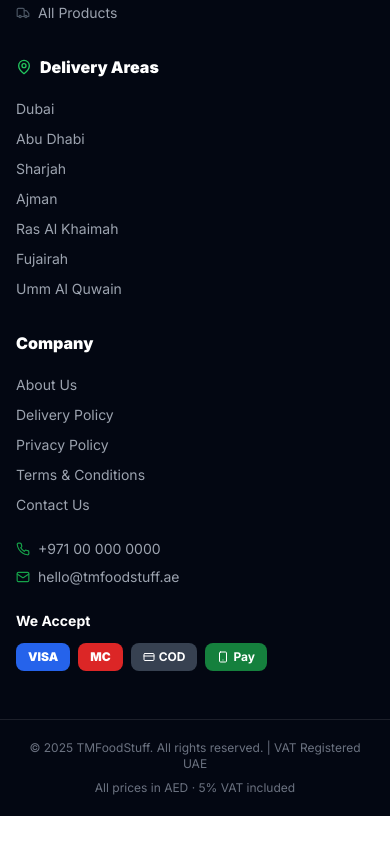
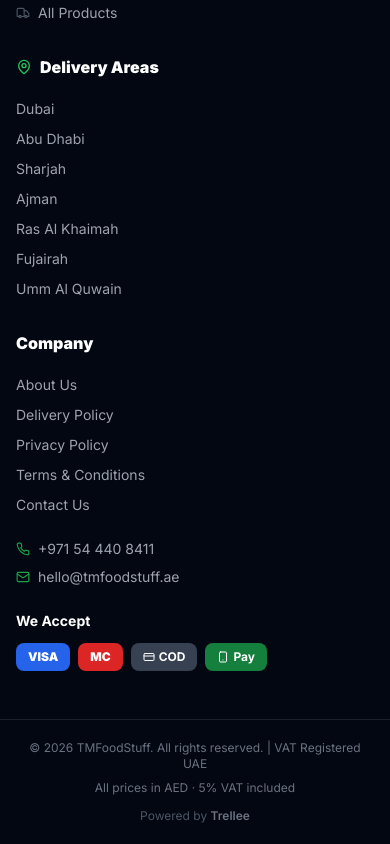
Before and after one commit to Suefyawn/TMFoodStuff, a Next.js app in the folder app/: page /account in a window 390 px wide. Shown: the part 1417-2261 px from the top of the page. Before the commit the page ends 2233 px from the top, so only its background shows below. Built offline with nearby package versions, Linux system fonts and the light colour scheme; a web font is replaced by a local one.

Commit message:
fix: real WhatsApp 971544408411, real phone +971 54 440 8411, copyright 2026, Powered by Trellee footer

```diff
--- a/app/src/app/(store)/account/page.tsx
+++ b/app/src/app/(store)/account/page.tsx
@@ -11,7 +11,7 @@ export default function AccountPage() {
       </p>
       {/* TODO: Replace with real WhatsApp number */}
       <a
-        href="https://wa.me/971000000000?text=Hi%20TMFoodStuff%2C%20I%20need%20help%20with%20my%20order"
+        href="https://wa.me/971544408411?text=Hi%20TMFoodStuff%2C%20I%20need%20help%20with%20my%20order"
         className="inline-flex items-center gap-2 bg-green-600 text-white font-bold px-6 py-3 rounded-xl hover:bg-green-700 transition-colors"
       >
         📱 WhatsApp Support
--- a/app/src/app/(store)/contact/page.tsx
+++ b/app/src/app/(store)/contact/page.tsx
@@ -6,7 +6,7 @@ export default function ContactPage() {
       <div className="grid md:grid-cols-2 gap-6 text-left">
         {/* TODO: Replace with real WhatsApp number */}
         <a
-          href="https://wa.me/971000000000?text=Hi%20TMFoodStuff%2C%20I%20need%20help"
+          href="https://wa.me/971544408411?text=Hi%20TMFoodStuff%2C%20I%20need%20help"
           className="flex items-start gap-4 bg-green-50 border border-green-100 rounded-2xl p-6 hover:bg-green-100 transition-colors"
         >
           <span className="text-3xl">📱</span>
--- a/app/src/components/Footer.tsx
+++ b/app/src/components/Footer.tsx
@@ -29,7 +29,7 @@ export default function Footer() {
       {/* WhatsApp floating button — above bottom nav on mobile */}
       {/* TODO: Replace with real WhatsApp number */}
       <a
-        href="https://wa.me/971000000000?text=Hi%20TMFoodStuff%2C%20I%20need%20help%20with%20my%20order"
+        href="https://wa.me/971544408411?text=Hi%20TMFoodStuff%2C%20I%20need%20help%20with%20my%20order"
         target="_blank"
         rel="noopener noreferrer"
         className="fixed bottom-20 right-4 md:bottom-6 md:right-6 z-40 w-14 h-14 bg-green-500 hover:bg-green-600 text-white rounded-full shadow-2xl flex items-center justify-center transition-all hover:scale-110 active:scale-95"
@@ -71,7 +71,7 @@ export default function Footer() {
 
             {/* TODO: Replace with real WhatsApp number */}
             <a
-              href="https://wa.me/971000000000?text=Hi%20TMFoodStuff%2C%20I%20need%20help%20with%20my%20order"
+              href="https://wa.me/971544408411?text=Hi%20TMFoodStuff%2C%20I%20need%20help%20with%20my%20order"
               target="_blank"
               rel="noopener noreferrer"
               className="inline-flex items-center gap-2 bg-green-600 text-white text-sm font-bold px-4 py-2.5 rounded-xl hover:bg-green-700 transition-colors"
@@ -127,9 +127,9 @@ export default function Footer() {
             {/* Contact */}
             <div className="mt-6 space-y-2">
               {/* TODO: Replace with real phone number */}
-              <a href="tel:+971000000000" className="flex items-center gap-2 text-sm hover:text-white transition-colors">
+              <a href="tel:+971544408411" className="flex items-center gap-2 text-sm hover:text-white transition-colors">
                 <Phone size={14} className="text-green-600 flex-shrink-0" />
-                +971 00 000 0000
+                +971 54 440 8411
               </a>
               <a href="mailto:hello@tmfoodstuff.ae" className="flex items-center gap-2 text-sm hover:text-white transition-colors">
                 <Mail size={14} className="text-green-600 flex-shrink-0" />
@@ -156,8 +156,19 @@ export default function Footer() {
 
         {/* Bottom bar */}
         <div className="border-t border-white/10 max-w-7xl mx-auto px-4 py-5 flex flex-col md:flex-row justify-between items-center text-xs gap-2">
-          <span className="text-gray-500 text-center md:text-left">© 2025 TMFoodStuff. {tr.allRights} | {tr.vatRegistered}</span>
-          <span className="text-gray-500">{tr.pricesIncludeVAT}</span>
+          <span className="text-gray-500 text-center md:text-left">© 2026 TMFoodStuff. {tr.allRights} | {tr.vatRegistered}</span>
+          <div className="flex flex-col md:flex-row items-center gap-3">
+            <span className="text-gray-500">{tr.pricesIncludeVAT}</span>
+            <span className="text-gray-600 hidden md:inline">·</span>
+            <a
+              href="https://trellee.com"
+              target="_blank"
+              rel="noopener noreferrer"
+              className="text-gray-600 hover:text-gray-400 transition-colors"
+            >
+              Powered by <span className="font-semibold text-gray-500">Trellee</span>
+            </a>
+          </div>
         </div>
       </footer>
     </>
```
